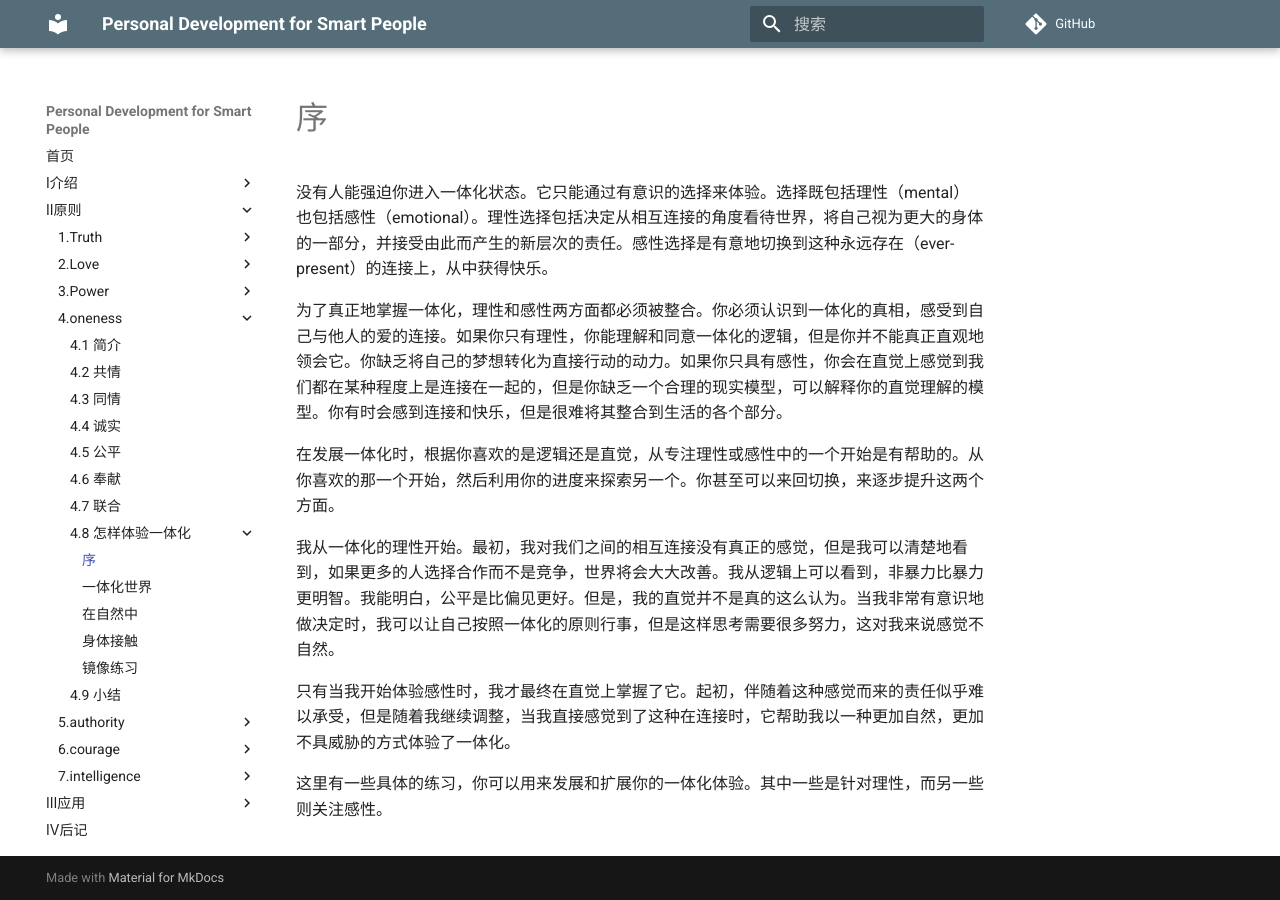
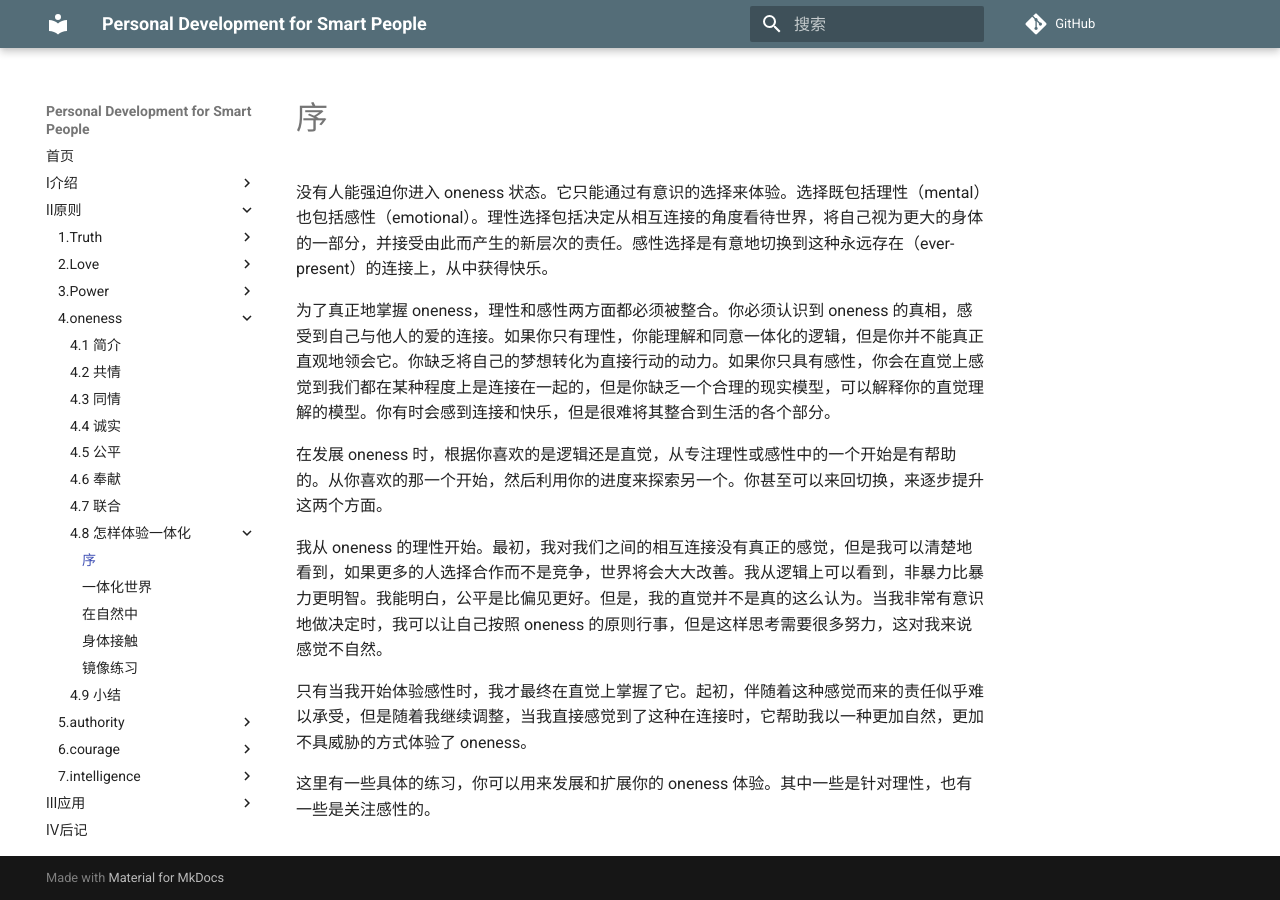
Before and after one commit to wtsnwei/pdsp, an MkDocs documentation site: the page built from docs/2.Principles/04.oneness/07.experience-oneness.md, in a window 1280 px wide. Built offline with MkDocs 1.6.1 and Material for MkDocs 9.7.7, drawn with Linux system fonts in a browser that asks for light colours; comment, search, counter and statistics services are not loaded.

Commit message:
更改修正

```diff
--- a/docs/2.Principles/04.oneness/07.experience-oneness.md
+++ b/docs/2.Principles/04.oneness/07.experience-oneness.md
@@ -3,14 +3,14 @@ title:    How to Experience Oneness
 date:     2021-03-08
 ---
 
-没有人能强迫你进入一体化状态。它只能通过有意识的选择来体验。选择既包括理性（mental）也包括感性（emotional）。理性选择包括决定从相互连接的角度看待世界，将自己视为更大的身体的一部分，并接受由此而产生的新层次的责任。感性选择是有意地切换到这种永远存在（ever-present）的连接上，从中获得快乐。
+没有人能强迫你进入 oneness 状态。它只能通过有意识的选择来体验。选择既包括理性（mental）也包括感性（emotional）。理性选择包括决定从相互连接的角度看待世界，将自己视为更大的身体的一部分，并接受由此而产生的新层次的责任。感性选择是有意地切换到这种永远存在（ever-present）的连接上，从中获得快乐。
 
-为了真正地掌握一体化，理性和感性两方面都必须被整合。你必须认识到一体化的真相，感受到自己与他人的爱的连接。如果你只有理性，你能理解和同意一体化的逻辑，但是你并不能真正直观地领会它。你缺乏将自己的梦想转化为直接行动的动力。如果你只具有感性，你会在直觉上感觉到我们都在某种程度上是连接在一起的，但是你缺乏一个合理的现实模型，可以解释你的直觉理解的模型。你有时会感到连接和快乐，但是很难将其整合到生活的各个部分。
+为了真正地掌握 oneness，理性和感性两方面都必须被整合。你必须认识到 oneness 的真相，感受到自己与他人的爱的连接。如果你只有理性，你能理解和同意一体化的逻辑，但是你并不能真正直观地领会它。你缺乏将自己的梦想转化为直接行动的动力。如果你只具有感性，你会在直觉上感觉到我们都在某种程度上是连接在一起的，但是你缺乏一个合理的现实模型，可以解释你的直觉理解的模型。你有时会感到连接和快乐，但是很难将其整合到生活的各个部分。
 
-在发展一体化时，根据你喜欢的是逻辑还是直觉，从专注理性或感性中的一个开始是有帮助的。从你喜欢的那一个开始，然后利用你的进度来探索另一个。你甚至可以来回切换，来逐步提升这两个方面。
+在发展 oneness 时，根据你喜欢的是逻辑还是直觉，从专注理性或感性中的一个开始是有帮助的。从你喜欢的那一个开始，然后利用你的进度来探索另一个。你甚至可以来回切换，来逐步提升这两个方面。
 
-我从一体化的理性开始。最初，我对我们之间的相互连接没有真正的感觉，但是我可以清楚地看到，如果更多的人选择合作而不是竞争，世界将会大大改善。我从逻辑上可以看到，非暴力比暴力更明智。我能明白，公平是比偏见更好。但是，我的直觉并不是真的这么认为。当我非常有意识地做决定时，我可以让自己按照一体化的原则行事，但是这样思考需要很多努力，这对我来说感觉不自然。
+我从 oneness 的理性开始。最初，我对我们之间的相互连接没有真正的感觉，但是我可以清楚地看到，如果更多的人选择合作而不是竞争，世界将会大大改善。我从逻辑上可以看到，非暴力比暴力更明智。我能明白，公平是比偏见更好。但是，我的直觉并不是真的这么认为。当我非常有意识地做决定时，我可以让自己按照 oneness 的原则行事，但是这样思考需要很多努力，这对我来说感觉不自然。
 
-只有当我开始体验感性时，我才最终在直觉上掌握了它。起初，伴随着这种感觉而来的责任似乎难以承受，但是随着我继续调整，当我直接感觉到了这种在连接时，它帮助我以一种更加自然，更加不具威胁的方式体验了一体化。
+只有当我开始体验感性时，我才最终在直觉上掌握了它。起初，伴随着这种感觉而来的责任似乎难以承受，但是随着我继续调整，当我直接感觉到了这种在连接时，它帮助我以一种更加自然，更加不具威胁的方式体验了 oneness。
 
-这里有一些具体的练习，你可以用来发展和扩展你的一体化体验。其中一些是针对理性，而另一些则关注感性。
+这里有一些具体的练习，你可以用来发展和扩展你的 oneness 体验。其中一些是针对理性，也有一些是关注感性的。
```
